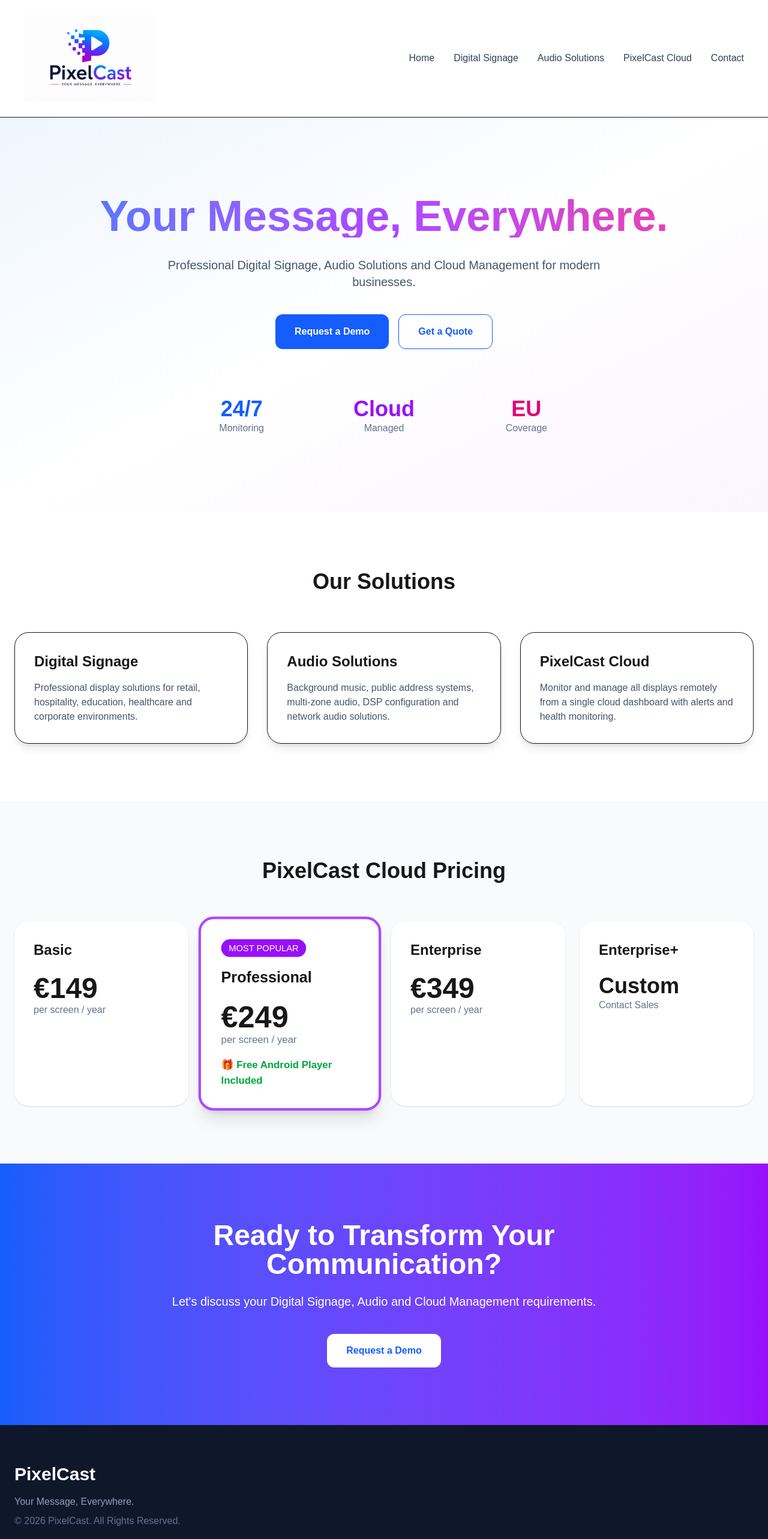
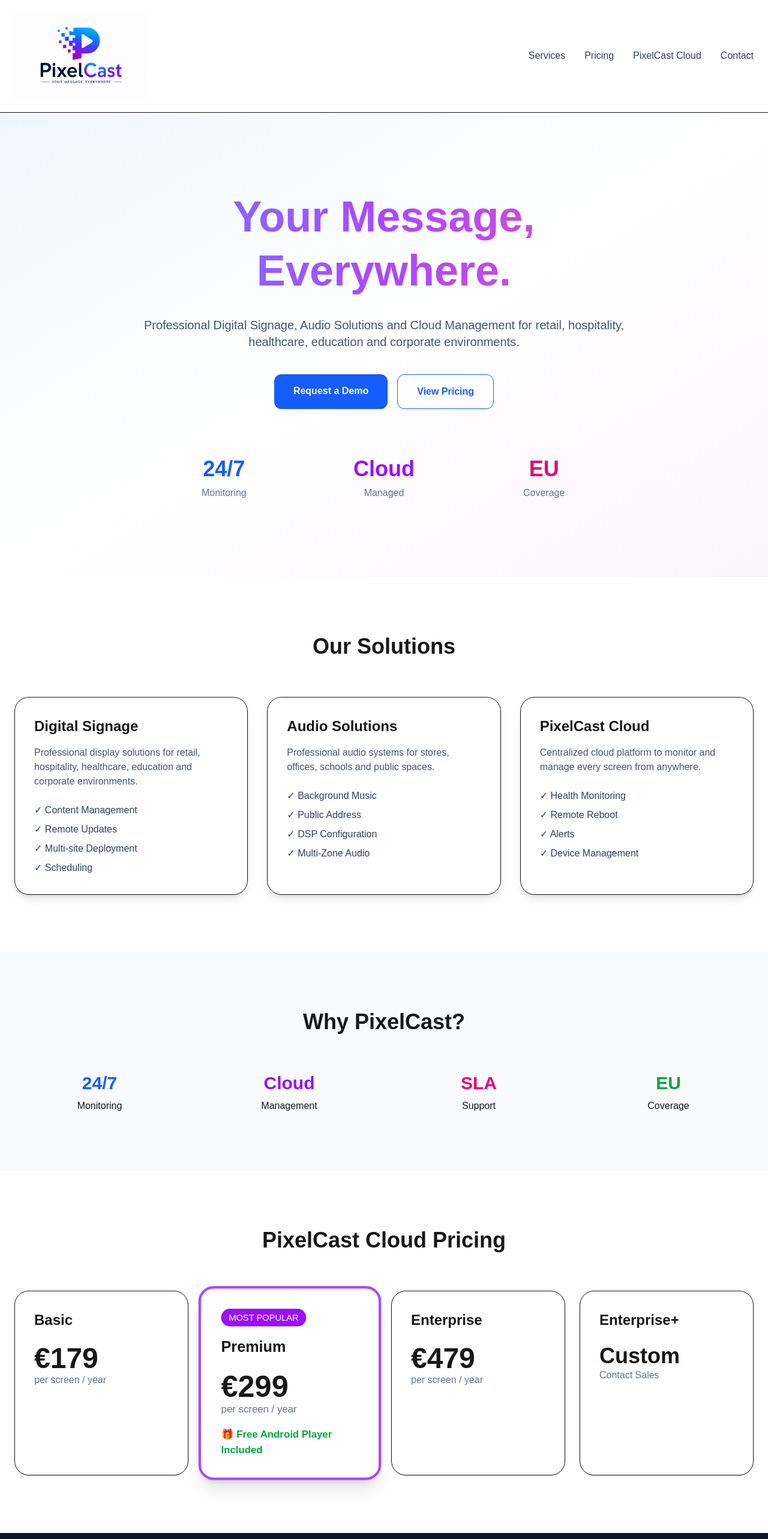
Before and after one commit to do708/pixelcast, a Next.js app: page / in a window 1280 px wide. Shown: the top 2566 px of the page at 60% size. Built offline with nearby package versions, Linux system fonts and the light colour scheme.

Commit message:
Professional homepage

```diff
--- a/app/page.tsx
+++ b/app/page.tsx
@@ -4,8 +4,11 @@
   return (
     <main className="min-h-screen bg-white">
 
-      {/* Navigation */}
-      <nav className="flex justify-between items-center px-10 py-6 border-b bg-white sticky top-0 z-50">
+      {/* NAVIGATION */}
+
+      <nav className="sticky top-0 z-50 bg-white border-b">
+
+        <div className="max-w-7xl mx-auto flex items-center justify-between px-6 py-5">
 
           <Image
             src="/pixelcast-logo.png"
@@ -14,49 +17,60 @@
             height={80}
           />
 
-        <div className="hidden md:flex gap-8 font-medium text-slate-700">
-          <a href="#">Home</a>
-          <a href="#">Digital Signage</a>
-          <a href="#">Audio Solutions</a>
-          <a href="#">PixelCast Cloud</a>
-          <a href="#">Contact</a>
+          <div className="hidden md:flex gap-8 text-slate-700 font-medium">
+
+            <a href="#services">Services</a>
+            <a href="#pricing">Pricing</a>
+            <a href="#cloud">PixelCast Cloud</a>
+            <a href="#contact">Contact</a>
+
+          </div>
+
         </div>
 
       </nav>
 
-      {/* Hero */}
+      {/* HERO */}
+
       <section className="bg-gradient-to-br from-blue-50 via-white to-purple-50 py-32">
 
         <div className="max-w-7xl mx-auto px-6 text-center">
 
-          <h1 className="text-6xl md:text-7xl font-extrabold bg-gradient-to-r from-blue-500 via-purple-500 to-pink-500 bg-clip-text text-transparent">
-            Your Message, Everywhere.
+          <h1 className="text-6xl md:text-7xl font-extrabold leading-tight bg-gradient-to-r from-blue-500 via-purple-500 to-pink-500 bg-clip-text text-transparent">
+            Your Message,
+            <br />
+            Everywhere.
           </h1>
 
-          <p className="mt-8 text-xl text-slate-600 max-w-3xl mx-auto">
-            Professional Digital Signage, Audio Solutions and Cloud Management
-            for modern businesses.
+          <p className="mt-8 text-xl text-slate-600 max-w-4xl mx-auto">
+            Professional Digital Signage, Audio Solutions and Cloud
+            Management for retail, hospitality, healthcare,
+            education and corporate environments.
           </p>
 
-          <div className="mt-10 flex justify-center gap-4">
+          <div className="mt-10 flex justify-center gap-4 flex-wrap">
 
-            <button className="bg-blue-600 hover:bg-blue-700 text-white px-8 py-4 rounded-xl font-semibold">
+            <a
+              href="#contact"
+              className="bg-blue-600 hover:bg-blue-700 text-white px-8 py-4 rounded-xl font-semibold"
+            >
               Request a Demo
-            </button>
+            </a>
 
-            <button className="border border-blue-600 text-blue-600 px-8 py-4 rounded-xl font-semibold">
-              Get a Quote
-            </button>
+            <a
+              href="#pricing"
+              className="border border-blue-600 text-blue-600 px-8 py-4 rounded-xl font-semibold"
+            >
+              View Pricing
+            </a>
 
           </div>
 
-          <div className="grid grid-cols-3 gap-10 mt-20 max-w-2xl mx-auto">
+          <div className="grid grid-cols-3 gap-8 mt-20 max-w-3xl mx-auto">
 
             <div>
-              <h3 className="text-4xl font-bold text-blue-600">
-                24/7
-              </h3>
-              <p className="text-slate-500">
+              <h3 className="text-4xl font-bold text-blue-600">24/7</h3>
+              <p className="text-slate-500 mt-2">
                 Monitoring
               </p>
             </div>
@@ -65,7 +79,7 @@
               <h3 className="text-4xl font-bold text-purple-600">
                 Cloud
               </h3>
-              <p className="text-slate-500">
+              <p className="text-slate-500 mt-2">
                 Managed
               </p>
             </div>
@@ -74,7 +88,7 @@
               <h3 className="text-4xl font-bold text-pink-600">
                 EU
               </h3>
-              <p className="text-slate-500">
+              <p className="text-slate-500 mt-2">
                 Coverage
               </p>
             </div>
@@ -85,9 +99,12 @@
 
       </section>
 
-      {/* Services */}
+      {/* SERVICES */}
 
-      <section className="max-w-7xl mx-auto py-24 px-6">
+      <section
+        id="services"
+        className="max-w-7xl mx-auto py-24 px-6"
+      >
 
         <h2 className="text-4xl font-bold text-center mb-16">
           Our Solutions
@@ -95,42 +112,64 @@
 
         <div className="grid md:grid-cols-3 gap-8">
 
-          <div className="p-8 rounded-3xl shadow-lg border">
+          <div className="p-8 rounded-3xl border shadow-lg">
 
             <h3 className="text-2xl font-bold mb-4">
               Digital Signage
             </h3>
 
             <p className="text-slate-600">
-              Professional display solutions for retail, hospitality,
-              education, healthcare and corporate environments.
+              Professional display solutions for retail,
+              hospitality, healthcare, education and
+              corporate environments.
             </p>
+
+            <ul className="mt-6 space-y-2 text-slate-700">
+              <li>✓ Content Management</li>
+              <li>✓ Remote Updates</li>
+              <li>✓ Multi-site Deployment</li>
+              <li>✓ Scheduling</li>
+            </ul>
 
           </div>
 
-          <div className="p-8 rounded-3xl shadow-lg border">
+          <div className="p-8 rounded-3xl border shadow-lg">
 
             <h3 className="text-2xl font-bold mb-4">
               Audio Solutions
             </h3>
 
             <p className="text-slate-600">
-              Background music, public address systems, multi-zone audio,
-              DSP configuration and network audio solutions.
+              Professional audio systems for stores,
+              offices, schools and public spaces.
             </p>
+
+            <ul className="mt-6 space-y-2 text-slate-700">
+              <li>✓ Background Music</li>
+              <li>✓ Public Address</li>
+              <li>✓ DSP Configuration</li>
+              <li>✓ Multi-Zone Audio</li>
+            </ul>
 
           </div>
 
-          <div className="p-8 rounded-3xl shadow-lg border">
+          <div className="p-8 rounded-3xl border shadow-lg">
 
             <h3 className="text-2xl font-bold mb-4">
               PixelCast Cloud
             </h3>
 
             <p className="text-slate-600">
-              Monitor and manage all displays remotely from a single cloud
-              dashboard with alerts and health monitoring.
+              Centralized cloud platform to monitor and
+              manage every screen from anywhere.
             </p>
+
+            <ul className="mt-6 space-y-2 text-slate-700">
+              <li>✓ Health Monitoring</li>
+              <li>✓ Remote Reboot</li>
+              <li>✓ Alerts</li>
+              <li>✓ Device Management</li>
+            </ul>
 
           </div>
 
@@ -138,9 +177,66 @@
 
       </section>
 
-      {/* Pricing */}
+      {/* WHY PIXELCAST */}
 
       <section className="bg-slate-50 py-24">
+
+        <div className="max-w-7xl mx-auto px-6">
+
+          <h2 className="text-4xl font-bold text-center mb-16">
+            Why PixelCast?
+          </h2>
+
+          <div className="grid md:grid-cols-4 gap-8 text-center">
+
+            <div>
+              <h3 className="text-3xl font-bold text-blue-600">
+                24/7
+              </h3>
+              <p className="mt-2">
+                Monitoring
+              </p>
+            </div>
+
+            <div>
+              <h3 className="text-3xl font-bold text-purple-600">
+                Cloud
+              </h3>
+              <p className="mt-2">
+                Management
+              </p>
+            </div>
+
+            <div>
+              <h3 className="text-3xl font-bold text-pink-600">
+                SLA
+              </h3>
+              <p className="mt-2">
+                Support
+              </p>
+            </div>
+
+            <div>
+              <h3 className="text-3xl font-bold text-green-600">
+                EU
+              </h3>
+              <p className="mt-2">
+                Coverage
+              </p>
+            </div>
+
+          </div>
+
+        </div>
+
+      </section>
+
+      {/* PRICING */}
+
+      <section
+        id="pricing"
+        className="py-24"
+      >
 
         <div className="max-w-7xl mx-auto px-6">
 
@@ -150,14 +246,14 @@
 
           <div className="grid md:grid-cols-4 gap-6">
 
-            <div className="bg-white p-8 rounded-3xl shadow">
+            <div className="bg-white p-8 rounded-3xl border shadow">
 
               <h3 className="text-2xl font-bold">
                 Basic
               </h3>
 
               <p className="text-5xl font-bold mt-6">
-                €149
+                €179
               </p>
 
               <p className="text-slate-500">
@@ -166,38 +262,38 @@
 
             </div>
 
-            <div className="bg-white p-8 rounded-3xl shadow-xl border-4 border-purple-500 scale-105">
+            <div className="bg-white p-8 rounded-3xl border-4 border-purple-500 shadow-xl scale-105">
 
-              <div className="bg-purple-600 text-white inline-block px-3 py-1 rounded-full text-sm mb-4">
+              <div className="inline-block bg-purple-600 text-white px-3 py-1 rounded-full text-sm mb-4">
                 MOST POPULAR
               </div>
 
               <h3 className="text-2xl font-bold">
-                Professional
+                Premium
               </h3>
 
               <p className="text-5xl font-bold mt-6">
-                €249
+                €299
               </p>
 
               <p className="text-slate-500">
                 per screen / year
               </p>
 
-              <p className="mt-4 text-green-600 font-semibold">
+              <p className="mt-4 font-semibold text-green-600">
                 🎁 Free Android Player Included
               </p>
 
             </div>
 
-            <div className="bg-white p-8 rounded-3xl shadow">
+            <div className="bg-white p-8 rounded-3xl border shadow">
 
               <h3 className="text-2xl font-bold">
                 Enterprise
               </h3>
 
               <p className="text-5xl font-bold mt-6">
-                €349
+                €479
               </p>
 
               <p className="text-slate-500">
@@ -206,7 +302,7 @@
 
             </div>
 
-            <div className="bg-white p-8 rounded-3xl shadow">
+            <div className="bg-white p-8 rounded-3xl border shadow">
 
               <h3 className="text-2xl font-bold">
                 Enterprise+
@@ -228,44 +324,92 @@
 
       </section>
 
-      {/* CTA */}
+      {/* CLOUD */}
 
-      <section className="py-24 bg-gradient-to-r from-blue-600 to-purple-600 text-white">
+      <section
+        id="cloud"
+        className="bg-slate-900 text-white py-24"
+      >
 
-        <div className="max-w-4xl mx-auto text-center px-6">
+        <div className="max-w-6xl mx-auto px-6 text-center">
 
           <h2 className="text-5xl font-bold">
-            Ready to Transform Your Communication?
+            PixelCast Cloud
           </h2>
 
-          <p className="text-xl mt-6">
-            Let's discuss your Digital Signage, Audio and Cloud Management
-            requirements.
+          <p className="mt-6 text-xl text-slate-300">
+            Manage Every Screen. Everywhere.
           </p>
 
-          <button className="mt-10 bg-white text-blue-600 px-8 py-4 rounded-xl font-bold">
-            Request a Demo
-          </button>
+          <div className="grid md:grid-cols-3 gap-6 mt-16">
+
+            <div>✓ Device Management</div>
+            <div>✓ Health Monitoring</div>
+            <div>✓ Remote Reboot</div>
+
+            <div>✓ Content Scheduling</div>
+            <div>✓ Multi-Site Management</div>
+            <div>✓ Asset Management</div>
+
+          </div>
 
         </div>
 
       </section>
 
-      {/* Footer */}
+      {/* CONTACT */}
 
-      <footer className="bg-slate-900 text-white py-16">
+      <section
+        id="contact"
+        className="py-24 bg-slate-100"
+      >
 
-        <div className="max-w-7xl mx-auto px-6">
+        <div className="max-w-4xl mx-auto text-center px-6">
 
-          <h3 className="text-3xl font-bold">
-            PixelCast
-          </h3>
+          <h2 className="text-5xl font-bold">
+            Let's Talk
+          </h2>
 
-          <p className="mt-4 text-slate-400">
+          <p className="text-xl text-slate-600 mt-6">
+            Looking for Digital Signage, Audio Solutions
+            or Cloud Management?
+          </p>
+
+          <div className="mt-10 space-y-2">
+
+            <p className="text-xl">
+              📧 info@pixelcast.eu
+            </p>
+
+            <p className="text-xl">
+              🌍 www.pixelcast.eu
+            </p>
+
+          </div>
+
+        </div>
+
+      </section>
+
+      {/* FOOTER */}
+
+      <footer className="bg-slate-900 text-white py-12">
+
+        <div className="max-w-7xl mx-auto px-6 text-center">
+
+          <Image
+            src="/pixelcast-logo.png"
+            alt="PixelCast"
+            width={220}
+            height={80}
+            className="mx-auto"
+          />
+
+          <p className="mt-6 text-slate-400">
             Your Message, Everywhere.
           </p>
 
-          <p className="mt-2 text-slate-500">
+          <p className="mt-4 text-slate-500">
             © 2026 PixelCast. All Rights Reserved.
           </p>
 
```
Lines whose indentation alone changed are shown as unchanged.
